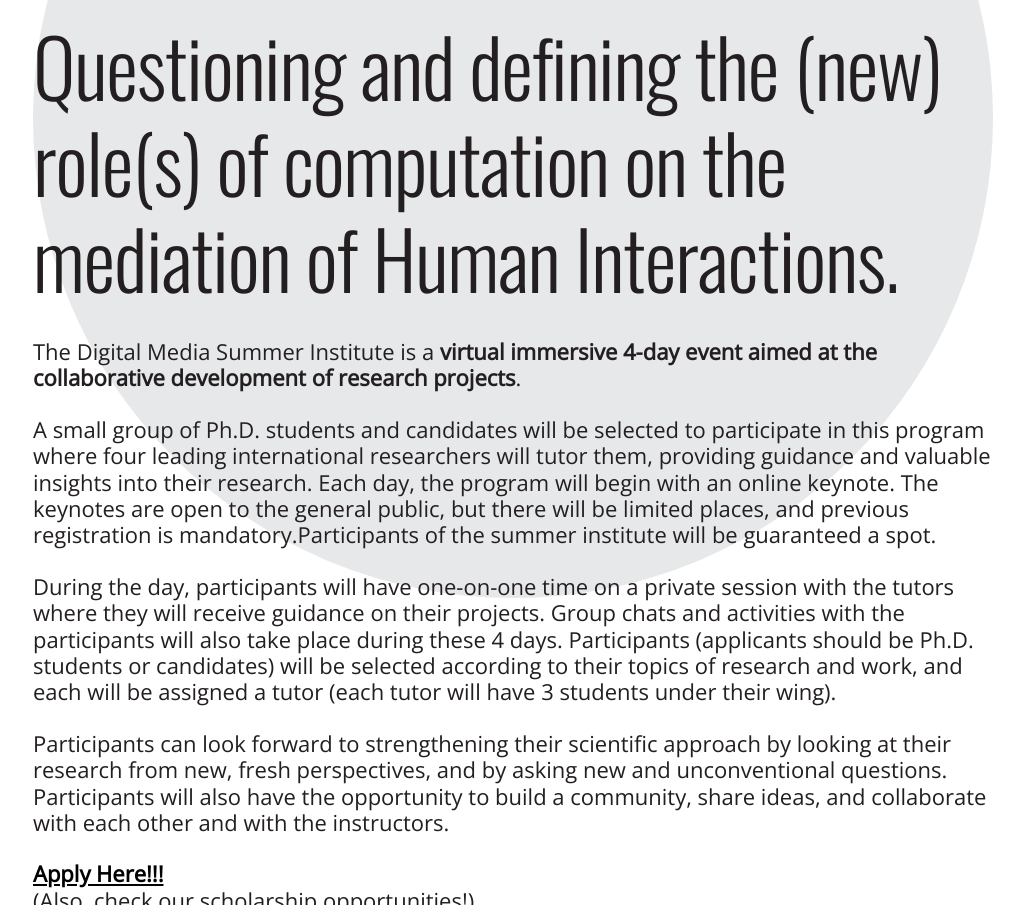
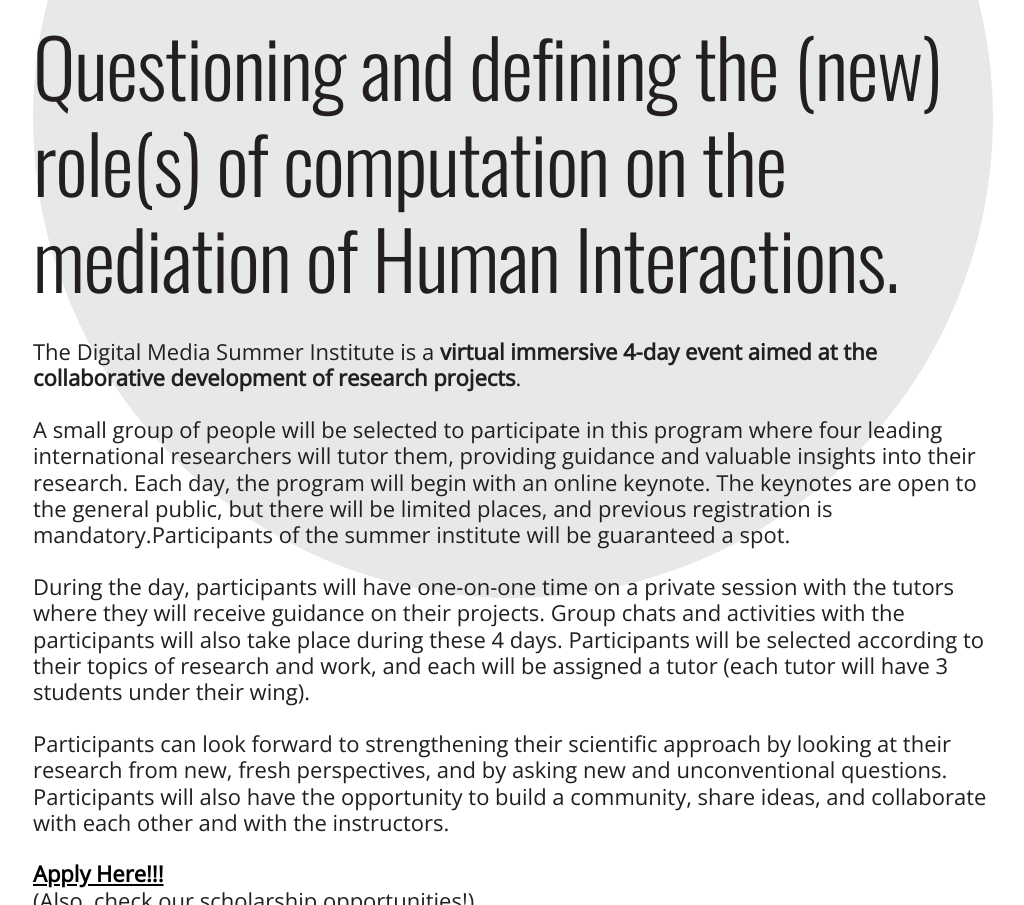
Before and after one commit to steam228/si2020, a plain HTML site: page index.html in a window 1280 px wide. Shown: the part 458-1363 px from the top of the page, without its empty margins (127-1151 px from the left). Drawn offline with nearby package versions, Linux system fonts and the light colour scheme.

Commit message:
mudei texto sobre participantes serem so phd students

```diff
--- a/index.html
+++ b/index.html
@@ -124,7 +124,7 @@
       </p>
 
       <p class="mainType">
-        A small  group of Ph.D. students and candidates will be selected to participate
+        A small group of people will be selected to participate
         in this program where four leading international researchers will tutor
         them, providing guidance and valuable insights into their research. Each
         day, the program will begin with an online keynote. The keynotes are
@@ -136,8 +136,7 @@
         During the day, participants will have one-on-one time on a private
         session with the tutors where they will receive guidance on their
         projects. Group chats and activities with the participants will also
-        take place during these 4 days. Participants (applicants should be Ph.D.
-        students or candidates) will be selected according to their topics of
+        take place during these 4 days. Participants will be selected according to their topics of
         research and work, and each will be assigned a tutor (each tutor will
         have 3 students under their wing).
       </p>
```
